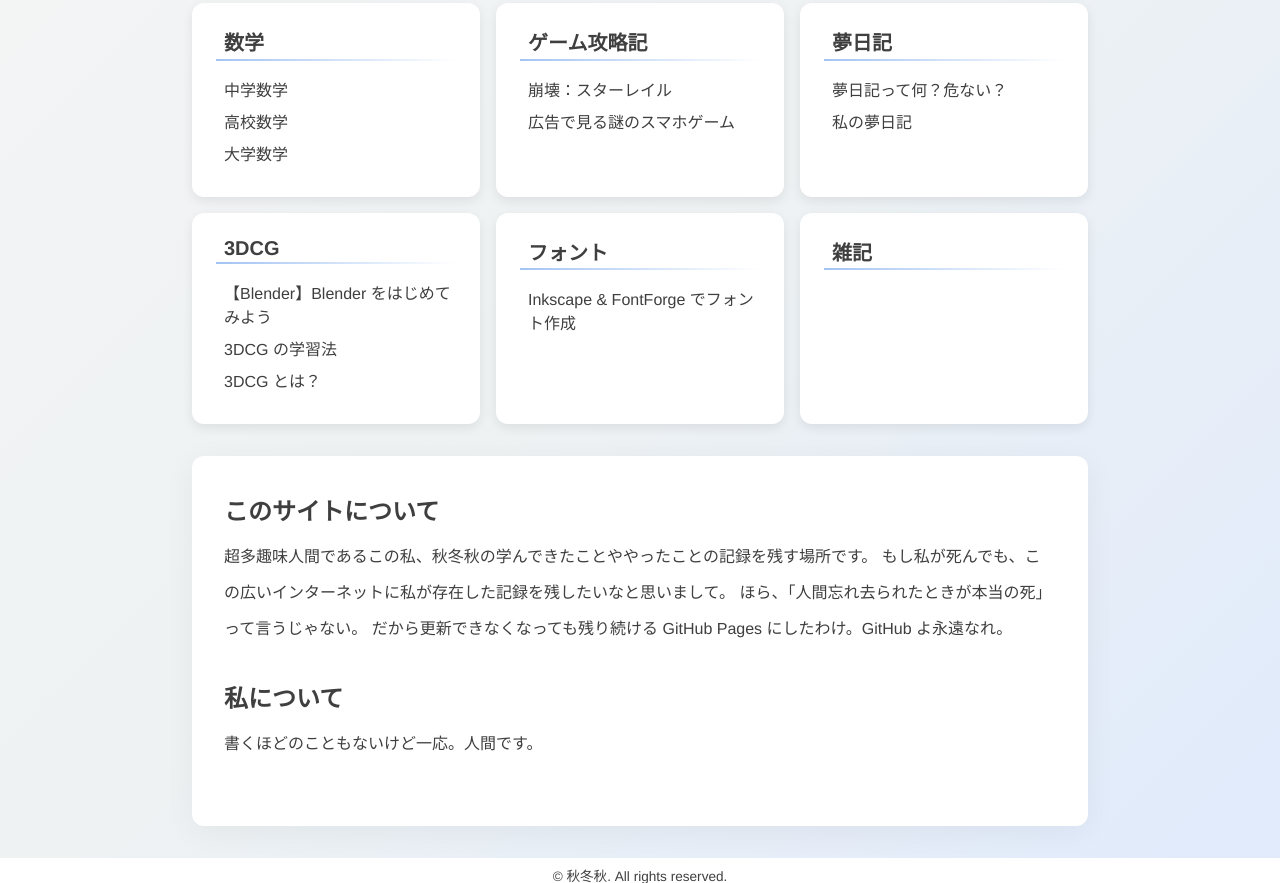
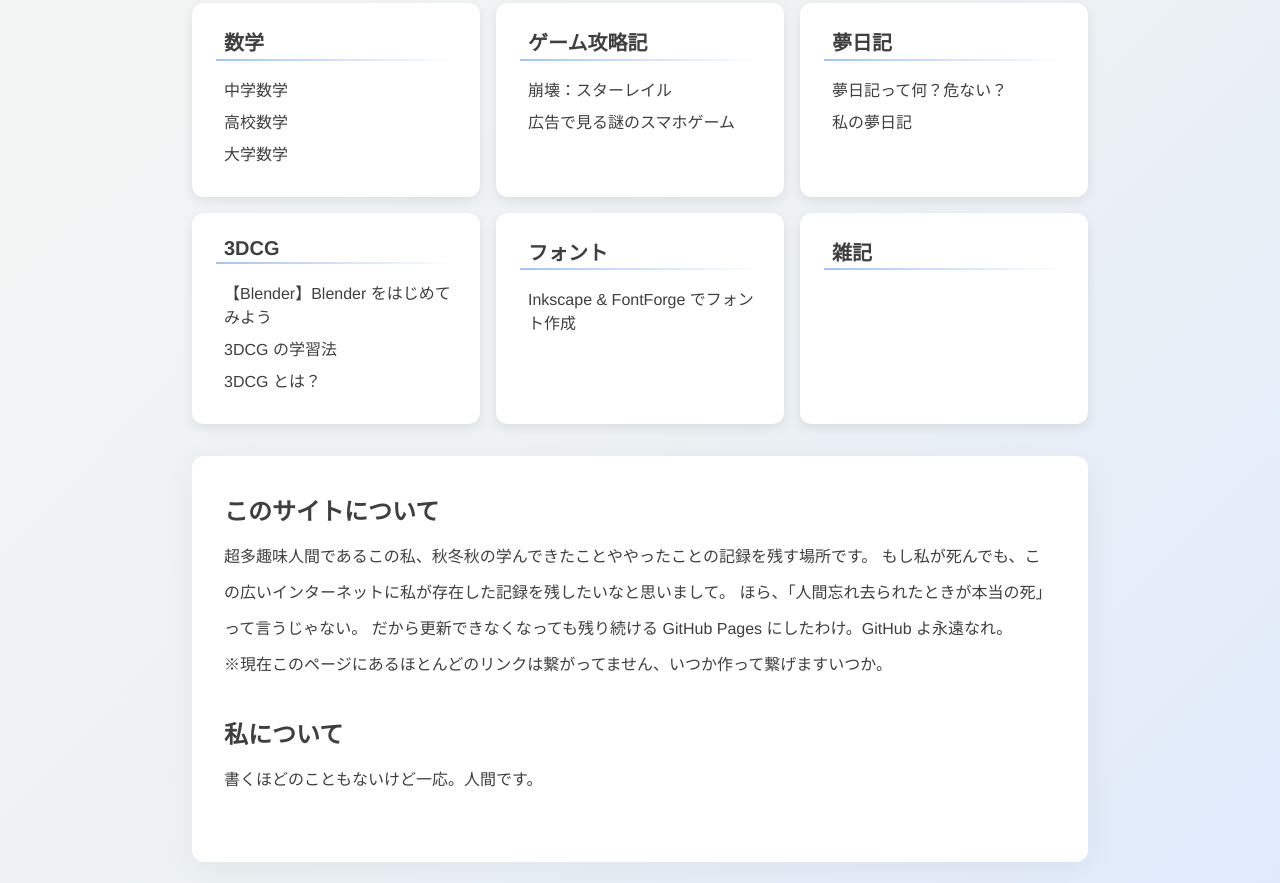
Before and after one commit to akifuyuaki/akifuyuaki.github.io, a plain HTML site: page index.html in a window 1280 px wide. Shown: the part 315-1198 px from the top of the page. Drawn offline with Linux system fonts and the light colour scheme; a web font is replaced by a local one.

Commit message:
modified

```diff
--- a/index.html
+++ b/index.html
@@ -86,7 +86,8 @@
                     超多趣味人間であるこの私、秋冬秋の学んできたことややったことの記録を残す場所です。
                     もし私が死んでも、この広いインターネットに私が存在した記録を残したいなと思いまして。
                     ほら、「人間忘れ去られたときが本当の死」って言うじゃない。
-                    だから更新できなくなっても残り続ける GitHub Pages にしたわけ。GitHub よ永遠なれ。
+                    だから更新できなくなっても残り続ける GitHub Pages にしたわけ。GitHub よ永遠なれ。<br>
+                    ※現在このページにあるほとんどのリンクは繋がってません、いつか作って繋げますいつか。
                 </p>
                 <h2>私について</h2>
                 <p>
```
